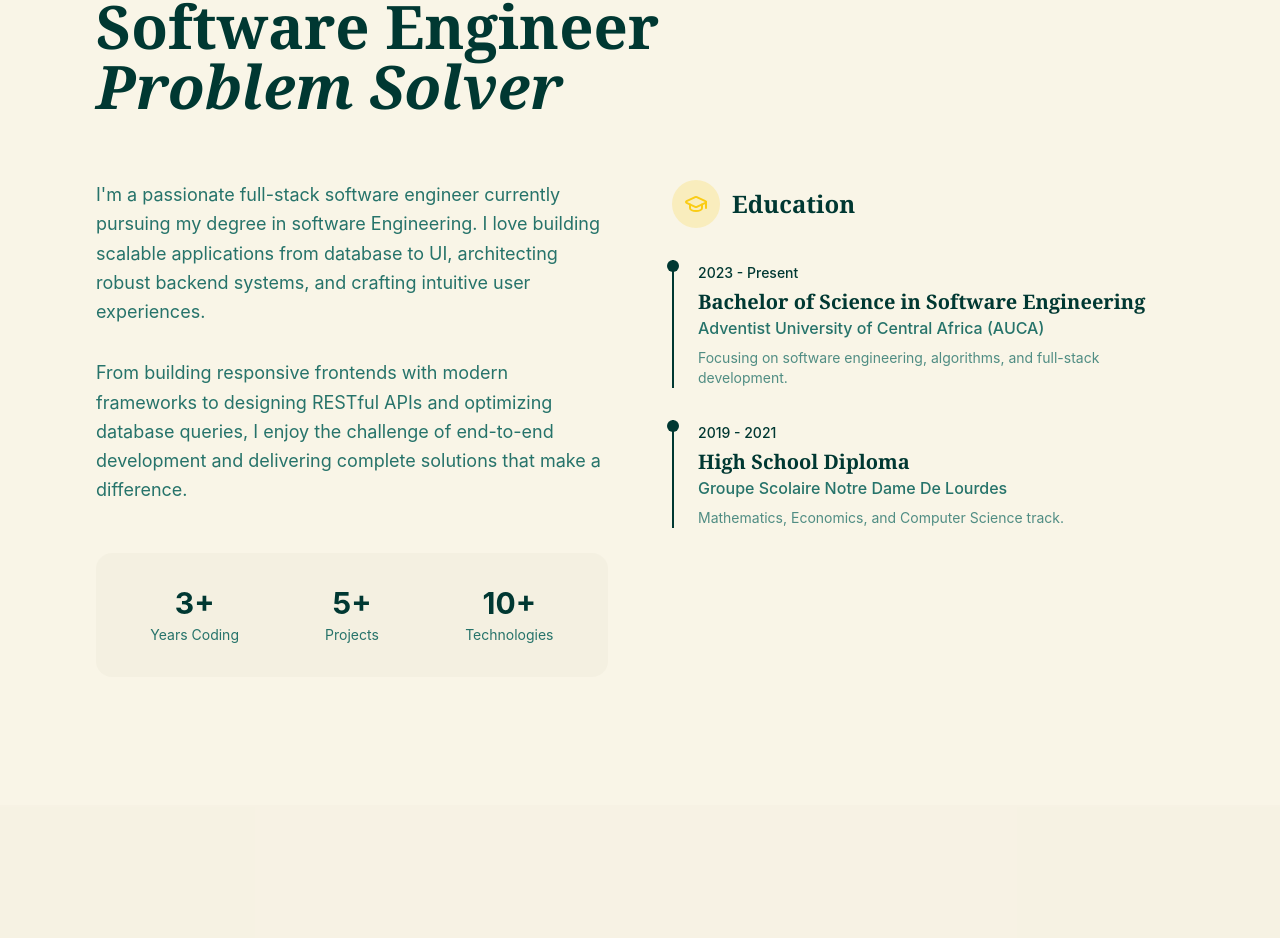
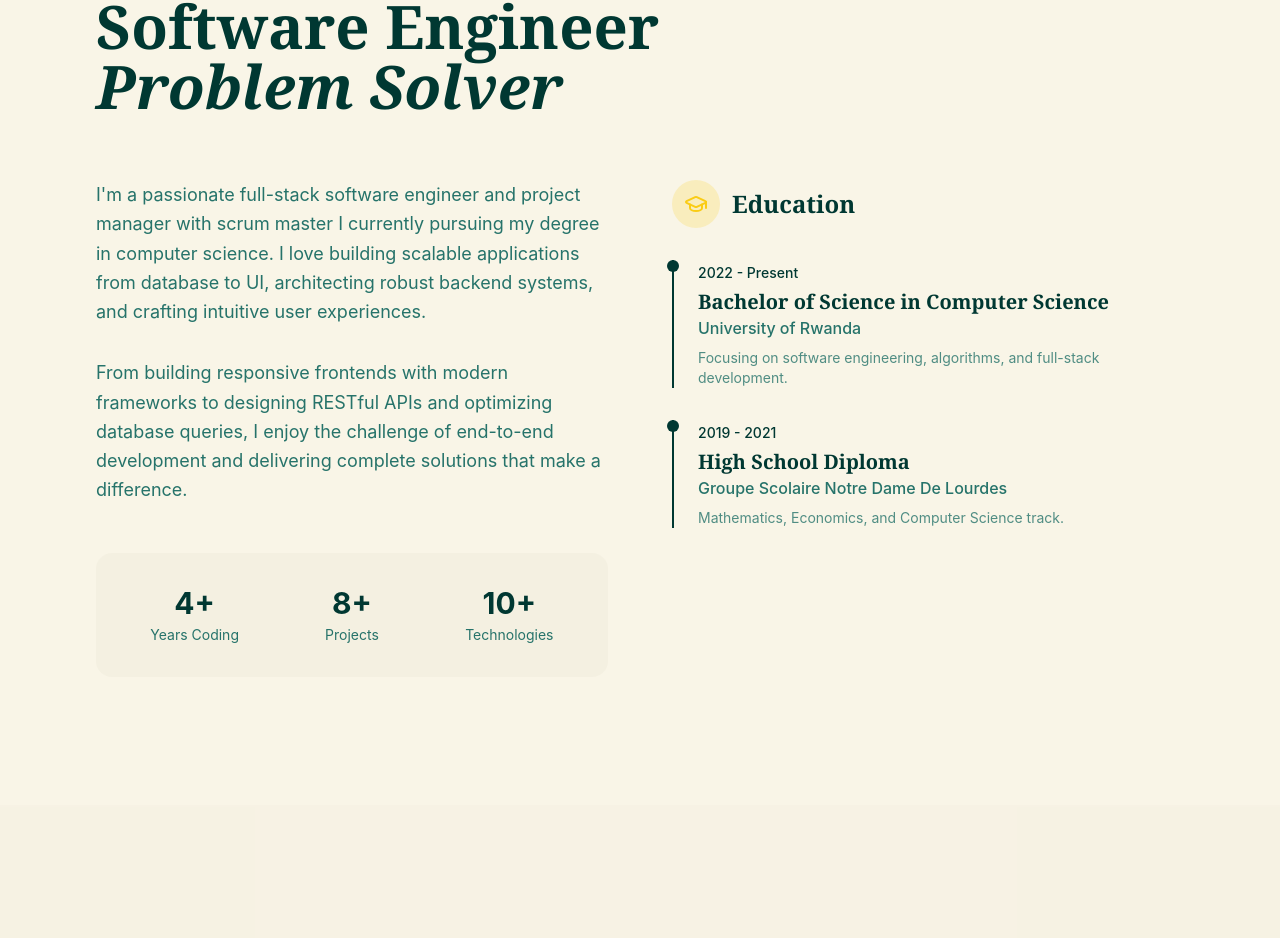
Before and after one commit to uwinezaflorence20/New_Portifolio, a React (Vite) app: page / in a window 1280 px wide. Shown: the part 972-1910 px from the top of the page. Built offline with nearby package versions, Linux system fonts and the light colour scheme.

Commit message:
hero section updated

```diff
--- a/src/components/About.tsx
+++ b/src/components/About.tsx
@@ -5,9 +5,9 @@ import { GraduationCap } from "lucide-react";
 
 const education = [
   {
-    degree: "Bachelor of Science in Software Engineering",
-    institution: "Adventist University of Central Africa (AUCA)",
-    period: "2023 - Present",
+    degree: "Bachelor of Science in Computer Science",
+    institution: "University of Rwanda",
+    period: "2022 - Present",
     description: "Focusing on software engineering, algorithms, and full-stack development.",
   },
   {
@@ -49,7 +49,7 @@ const About = () => {
             transition={{ duration: 0.6, delay: 0.2 }}
           >
             <p className="text-lg text-muted-foreground leading-relaxed mb-8">
-              I'm a passionate full-stack software engineer currently pursuing my degree in software Engineering.
+              I'm a passionate full-stack software engineer and project manager with scrum master I currently pursuing my degree in computer science.
               I love building scalable applications from database to UI, architecting robust backend systems,
               and crafting intuitive user experiences.
             </p>
@@ -67,11 +67,11 @@ const About = () => {
               className="grid grid-cols-3 gap-6 p-8 bg-muted/50 rounded-2xl"
             >
               <div className="text-center">
-                <div className="text-3xl font-bold text-primary mb-1">3+</div>
+                <div className="text-3xl font-bold text-primary mb-1">4+</div>
                 <div className="text-sm text-muted-foreground">Years Coding</div>
               </div>
               <div className="text-center">
-                <div className="text-3xl font-bold text-primary mb-1">5+</div>
+                <div className="text-3xl font-bold text-primary mb-1">8+</div>
                 <div className="text-sm text-muted-foreground">Projects</div>
               </div>
               <div className="text-center">
```
